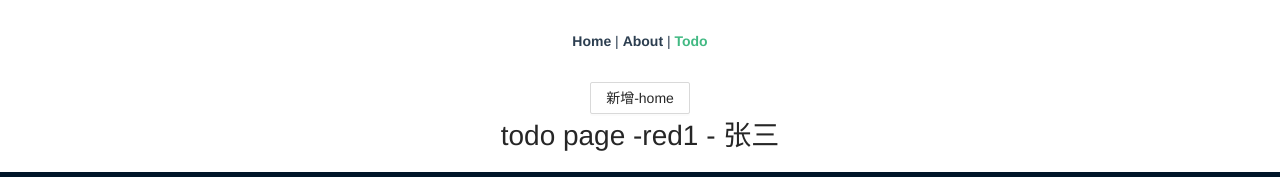
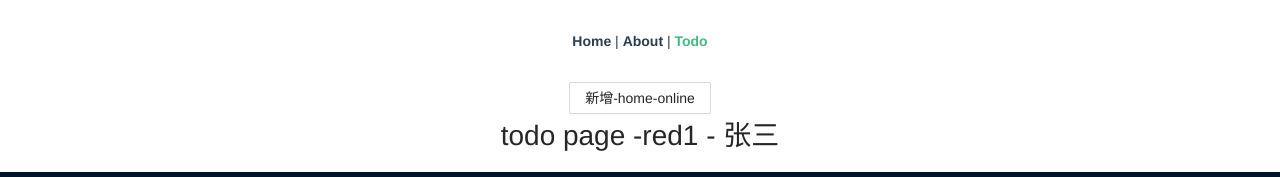
Before and after one commit to aman2025/vue3-app, a Vue app: page /todo in a window 1280 px wide. Shown: the top 177 px of the page. Built offline with nearby package versions, Linux system fonts and the light colour scheme.

Commit message:
Update Todo.vue
online

```diff
--- a/src/views/Todo.vue
+++ b/src/views/Todo.vue
@@ -1,6 +1,6 @@
 <template>
   <div class="todo">
-    <a-button>新增-home</a-button>
+    <a-button>新增-home-online</a-button>
     <h1>todo page -{{ defaultColor }} - {{ author }}</h1>
   </div>
   <!-- 引用ant-design-vue -->
```
